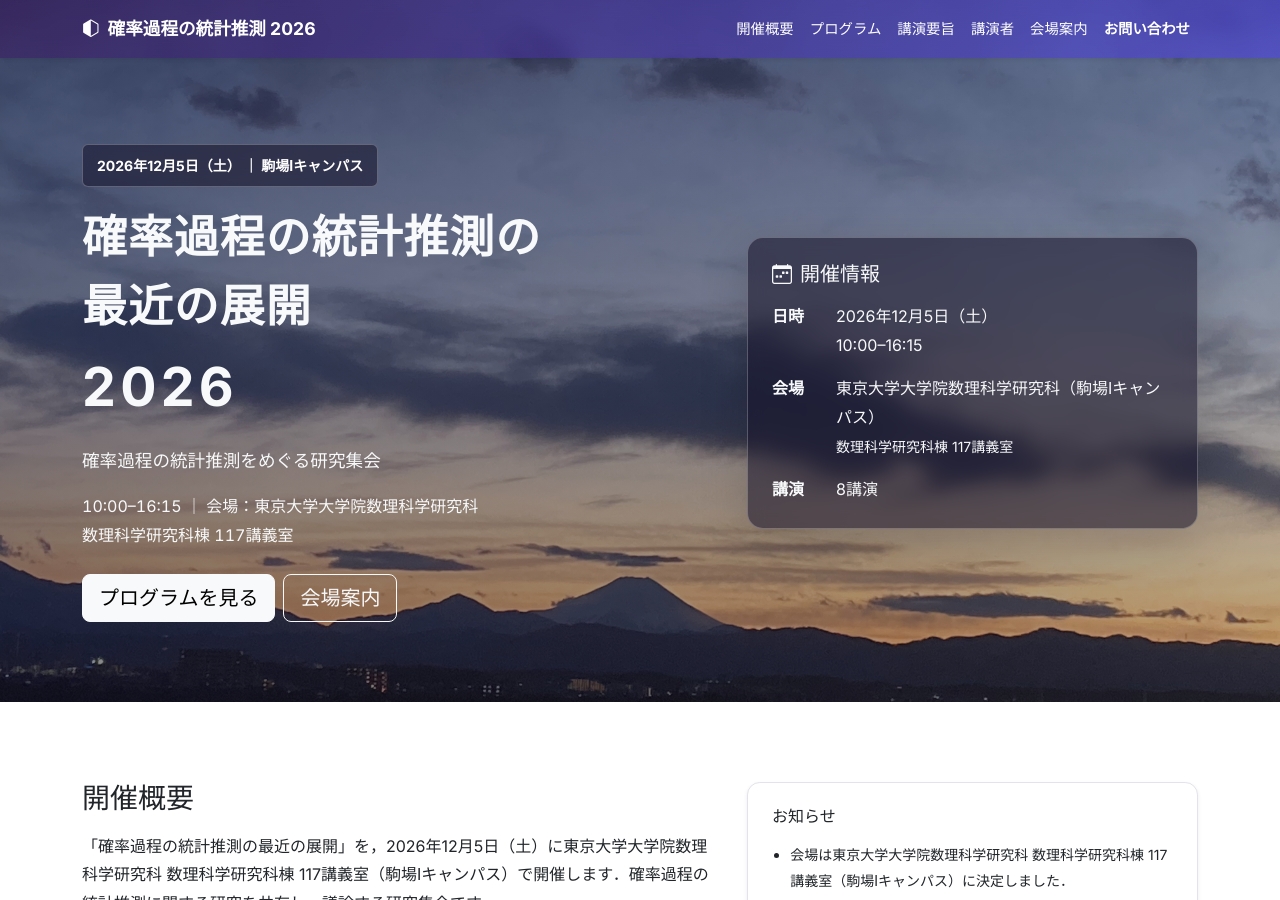
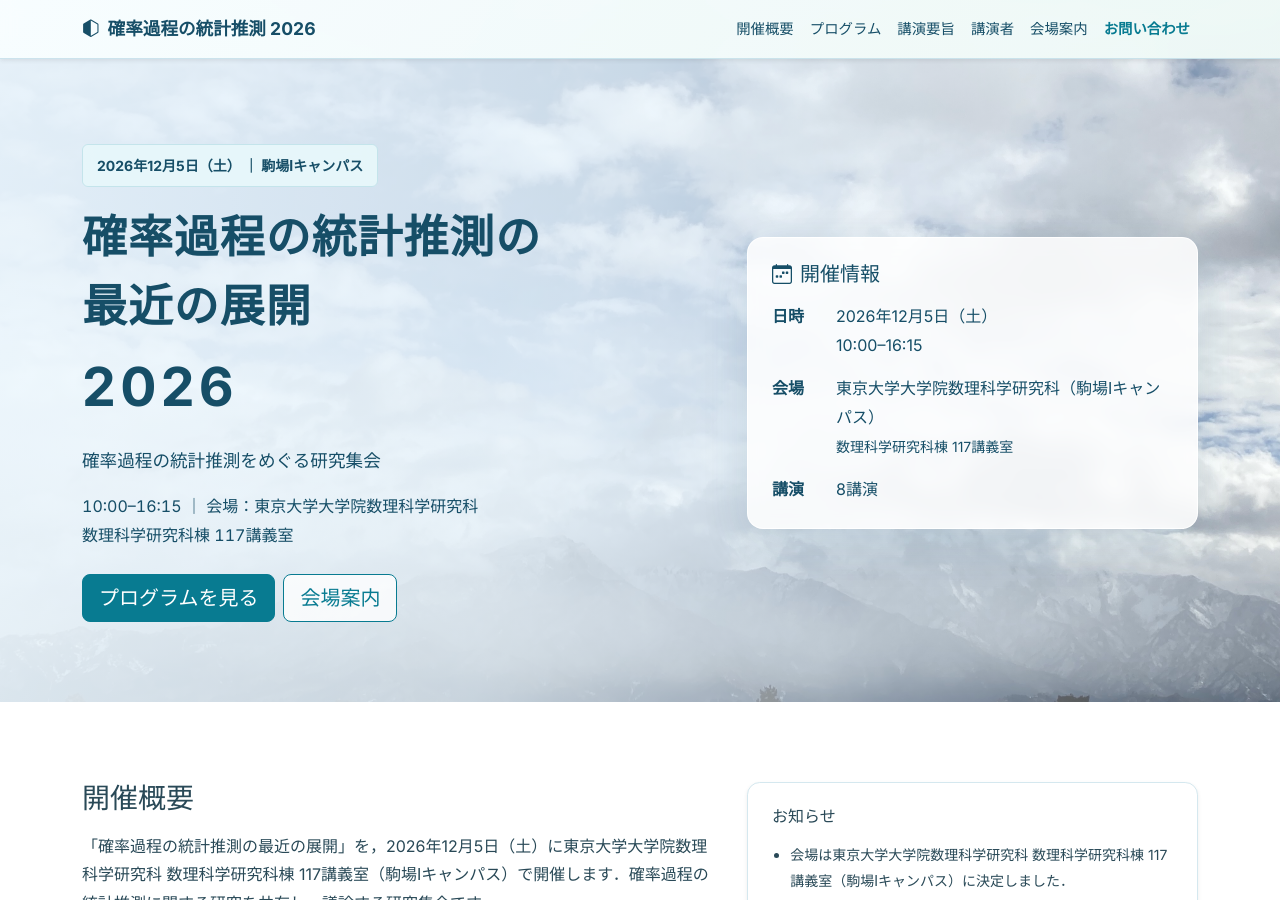
Before and after one commit to KKamatani/2026-spi, a Jekyll site: the page built from index.md, in a window 1280 px wide and 900 px high. Built offline with Jekyll 4.4.1, drawn with Linux system fonts in a browser that asks for light colours.

Commit message:
Update the website

```diff
--- a/_includes/nav.html
+++ b/_includes/nav.html
@@ -1,4 +1,4 @@
-<nav id="topnav" class="navbar navbar-expand-xl navbar-dark fixed-top shadow-sm" aria-label="メインナビゲーション">
+<nav id="topnav" class="navbar navbar-expand-xl fixed-top shadow-sm" aria-label="メインナビゲーション">
   <div class="container">
     <a class="navbar-brand fw-bold" href="#home">
       <i class="bi bi-hexagon-half me-2" aria-hidden="true"></i>{{ site.short_title }}
--- a/_layouts/default.html
+++ b/_layouts/default.html
@@ -5,13 +5,13 @@
     <a class="skip-link" href="#main">本文へ移動</a>
     {% include nav.html %}
     <main id="main">{{ content }}</main>
-    <button id="backToTop" class="btn btn-dark position-fixed" aria-label="ページの先頭へ戻る" hidden>
+    <button id="backToTop" class="btn btn-primary position-fixed" aria-label="ページの先頭へ戻る" hidden>
       <i class="bi bi-arrow-up" aria-hidden="true"></i>
     </button>
-    <footer class="py-5 bg-dark text-light">
+    <footer class="site-footer py-5">
       <div class="container small d-flex flex-column flex-lg-row gap-3 justify-content-between">
         <div>© 2026 {{ site.title }}</div>
-        <a class="link-light" href="mailto:{{ site.data.event.contact_email }}">お問い合わせ</a>
+        <a href="mailto:{{ site.data.event.contact_email }}">お問い合わせ</a>
       </div>
     </footer>
     <script src="https://cdn.jsdelivr.net/npm/bootstrap@5.3.3/dist/js/bootstrap.bundle.min.js"></script>
--- a/assets/css/site.css
+++ b/assets/css/site.css
@@ -1,30 +1,47 @@
 :root {
-  --brand-a: #3b1d60;
-  --brand-b: #4f46e5;
+  --brand-a: #164e67;
+  --brand-b: #087b91;
+  --bs-body-color: #294957;
+  --bs-body-color-rgb: 41, 73, 87;
+  --bs-secondary-color: #526b79;
+  --bs-secondary-rgb: 82, 107, 121;
+  --bs-secondary-bg: #edf7fb;
+  --bs-secondary-bg-rgb: 237, 247, 251;
+  --bs-tertiary-bg: #f1faf7;
+  --bs-tertiary-bg-rgb: 241, 250, 247;
+  --bs-border-color: #d5e8ef;
 }
 html { scroll-behavior: smooth; scroll-padding-top: 5.5rem; }
 body {
   font-family: "Inter", "Noto Sans JP", system-ui, -apple-system, "Segoe UI", sans-serif;
   line-height: 1.8;
-  color: #212529;
+  color: var(--bs-body-color);
   overflow-wrap: break-word;
 }
 h1, h2, h3 { line-height: 1.5; }
+h1, h2, h3 { color: var(--brand-a); }
 main a:not(.btn) {
-  color: #212529;
-  text-decoration-color: rgba(33, 37, 41, .35);
+  color: #126b85;
+  text-decoration-color: rgba(18, 107, 133, .35);
   text-underline-offset: .2em;
 }
 main a:not(.btn):hover { color: var(--brand-a); text-decoration-color: currentColor; }
-:focus-visible { outline: 3px solid #a78bfa; outline-offset: 4px; }
+:focus-visible { outline: 3px solid var(--brand-b); outline-offset: 4px; }
 #topnav {
-  background: linear-gradient(135deg, rgba(59, 29, 96, .60), rgba(79, 70, 229, .60));
+  --bs-navbar-color: var(--brand-a);
+  --bs-navbar-hover-color: var(--brand-b);
+  --bs-navbar-active-color: var(--brand-b);
+  --bs-navbar-brand-color: var(--brand-a);
+  --bs-navbar-brand-hover-color: var(--brand-b);
+  --bs-navbar-toggler-border-color: #c4dfe8;
+  background: linear-gradient(135deg, rgba(248, 253, 255, .96), rgba(238, 249, 246, .96));
+  border-bottom: 1px solid rgba(180, 214, 227, .65);
   -webkit-backdrop-filter: blur(8px);
   backdrop-filter: blur(8px);
 }
 .navbar-brand { font-size: 1.1rem; }
-.navbar .nav-link { color: #fff; font-size: .9rem; }
-.navbar .nav-link:hover, .navbar .nav-link.active { color: #fff; }
+.navbar .nav-link { color: var(--brand-a); font-size: .9rem; }
+.navbar .nav-link:hover, .navbar .nav-link.active { color: var(--brand-b); }
 .navbar .nav-link.active { font-weight: 700; }
 .hero {
   padding-top: 6rem;
@@ -32,42 +49,62 @@ main a:not(.btn):hover { color: var(--brand-a); text-decoration-color: currentCo
   min-height: 70vh;
   display: flex;
   align-items: center;
-  background-color: var(--brand-a);
-  background-image: linear-gradient(135deg, rgba(21, 20, 43, .63), rgba(21, 20, 43, .28)), var(--hero-img);
+  color: var(--brand-a);
+  background-color: #dfedf5;
+  background-image: linear-gradient(105deg, rgba(239, 249, 255, .94), rgba(239, 249, 255, .82) 45%, rgba(239, 249, 255, .22)), var(--hero-img);
   background-size: cover;
   background-repeat: no-repeat;
-  background-position: center calc(56% + var(--shift, 0px));
+  background-position: center calc(80% + var(--shift, 0px));
 }
 .hero h1 { font-size: clamp(2rem, 3.5vw, 3.25rem); line-height: 1.55; letter-spacing: .025em; }
 .hero-year { display: block; margin-top: .25rem; font-size: 1.2em; letter-spacing: .08em; }
 .hero .lead { font-size: 1.1rem; }
 .hero .badge { font-size: .875rem; padding: .7em 1em; line-height: 1.5; white-space: normal; }
 .hero-meta { font-variant-numeric: tabular-nums; }
-.bg-glass { background: rgba(20, 18, 40, .55); border: 1px solid rgba(255, 255, 255, .25); backdrop-filter: blur(8px); }
+.bg-glass { color: var(--brand-a); background: rgba(255, 255, 255, .86); border: 1px solid rgba(255, 255, 255, .9); -webkit-backdrop-filter: blur(8px); backdrop-filter: blur(8px); }
+.hero .badge { background: rgba(231, 247, 250, .94); border-color: #c4e4eb; }
+.hero-card { box-shadow: 0 1rem 3rem rgba(22, 78, 103, .12) !important; }
+.hero .btn-outline-primary { --bs-btn-bg: rgba(255, 255, 255, .8); }
 .event-details { display: grid; grid-template-columns: 3em 1fr; gap: .9rem 1rem; }
 .event-details dd { margin: 0; }
 .section-pad { padding: 5rem 0; }
-.card { border-color: #e4e2ea; border-radius: .8rem; }
+.card { border-color: var(--bs-border-color); border-radius: .8rem; }
 .notice-list { padding-left: 1.3em; }
 .notice-list li + li { margin-top: .5rem; }
+.btn-primary {
+  --bs-btn-color: #fff;
+  --bs-btn-bg: var(--brand-b);
+  --bs-btn-border-color: var(--brand-b);
+  --bs-btn-hover-color: #fff;
+  --bs-btn-hover-bg: var(--brand-a);
+  --bs-btn-hover-border-color: var(--brand-a);
+  --bs-btn-active-bg: var(--brand-a);
+  --bs-btn-active-border-color: var(--brand-a);
+  --bs-btn-focus-shadow-rgb: 8, 123, 145;
+}
 .btn-outline-primary {
   --bs-btn-color: var(--brand-b);
   --bs-btn-border-color: var(--brand-b);
+  --bs-btn-hover-color: #fff;
   --bs-btn-hover-bg: var(--brand-b);
   --bs-btn-hover-border-color: var(--brand-b);
   --bs-btn-active-bg: var(--brand-a);
   --bs-btn-active-border-color: var(--brand-a);
+  --bs-btn-focus-shadow-rgb: 8, 123, 145;
 }
 .schedule { list-style: none; padding: 0; }
-.schedule-row { display: grid; grid-template-columns: 7.5rem 1fr; gap: .75rem; padding: .9rem .65rem; border-top: 1px solid #eceaf0; align-items: baseline; }
+.schedule-row { display: grid; grid-template-columns: 7.5rem 1fr; gap: .75rem; padding: .9rem .65rem; border-top: 1px solid #e0edf2; align-items: baseline; }
 .schedule-time { white-space: nowrap; font-size: .875rem; font-variant-numeric: tabular-nums; }
 .schedule-description { display: flex; flex-wrap: wrap; align-items: center; gap: .3rem .65rem; font-size: .95rem; }
-.schedule-break { color: #636773; background: #f8f9fa; }
-.schedule-commemorative { background: #f3effa; border-left: 3px solid #7653a0; padding-left: calc(.65rem - 3px); }
-.commemorative-badge { display: inline-block; padding: .15em .6em; border: 1px solid #d8cbe9; border-radius: .35rem; color: #59347c; background: #f3effa; font-size: .75rem; font-weight: 600; white-space: nowrap; }
-.abstract-entry { padding: .25rem 0 .25rem 1.25rem; border-left: 2px solid #e1d8ed; }
-.abstract-body { color: #6c757d; font-size: .95rem; }
-.abstract-entry:target { border-left-color: var(--brand-b); background: #faf8fd; }
+.schedule-break { color: var(--bs-secondary-color); background: #f3f9fc; }
+.schedule-commemorative { background: #e5f5ef; border-left: 3px solid #258774; padding-left: calc(.65rem - 3px); }
+.commemorative-badge { display: inline-block; padding: .15em .6em; border: 1px solid #b9dfd0; border-radius: .35rem; color: #246b5c; background: #e5f5ef; font-size: .75rem; font-weight: 600; white-space: nowrap; }
+.abstract-entry { padding: .25rem 0 .25rem 1.25rem; border-left: 2px solid #c7e5eb; }
+.abstract-body { color: var(--bs-secondary-color); font-size: .95rem; }
+.abstract-entry:target { border-left-color: var(--brand-b); background: #f0fafc; }
+.site-footer { color: var(--brand-a); background: linear-gradient(135deg, #e4f2f9, #e7f5ef); border-top: 1px solid var(--bs-border-color); }
+.site-footer a { color: var(--brand-a); text-underline-offset: .2em; }
+.site-footer a:hover { color: var(--brand-b); }
 #backToTop { right: 1rem; bottom: 1rem; z-index: 1040; }
 .skip-link { position: fixed; top: -5rem; left: 1rem; z-index: 1100; padding: .6rem 1rem; color: #fff; background: var(--brand-a); }
 .skip-link:focus { top: .5rem; }
--- a/index.md
+++ b/index.md
@@ -2,10 +2,10 @@
 layout: default
 title: 確率過程の統計推測の最近の展開 2026
 permalink: /
-image: /assets/img/hero.jpg
+image: /assets/img/IMG_4837.jpeg
 ---
 {% assign event = site.data.event %}
-<section id="home" class="hero parallax text-light" style="--hero-img: url('{{ '/assets/img/hero.jpg' | relative_url }}'); --speed: .15;" aria-labelledby="event-title">
+<section id="home" class="hero parallax" style="--hero-img: url('{{ '/assets/img/IMG_4837.jpeg' | relative_url }}'); --speed: .15;" aria-labelledby="event-title">
   <div class="container py-5">
     <div class="row gx-4 gy-5 align-items-center">
       <div class="col-lg-7">
@@ -14,8 +14,8 @@ image: /assets/img/hero.jpg
         <p class="lead mt-3">確率過程の統計推測をめぐる研究集会</p>
         <p class="hero-meta mb-0">{{ event.time }} ｜ 会場：{{ event.venue }}<br>{{ event.room }}</p>
         <div class="d-flex gap-2 mt-4 flex-wrap">
-          <a href="#programme" class="btn btn-light btn-lg">プログラムを見る</a>
-          <a href="#venue" class="btn btn-outline-light btn-lg">会場案内</a>
+          <a href="#programme" class="btn btn-primary btn-lg">プログラムを見る</a>
+          <a href="#venue" class="btn btn-outline-primary btn-lg">会場案内</a>
         </div>
       </div>
       <div class="col-lg-5">
```
Also changed, not shown: assets/img/IMG_4837.jpeg (added), assets/img/favicon.svg.
